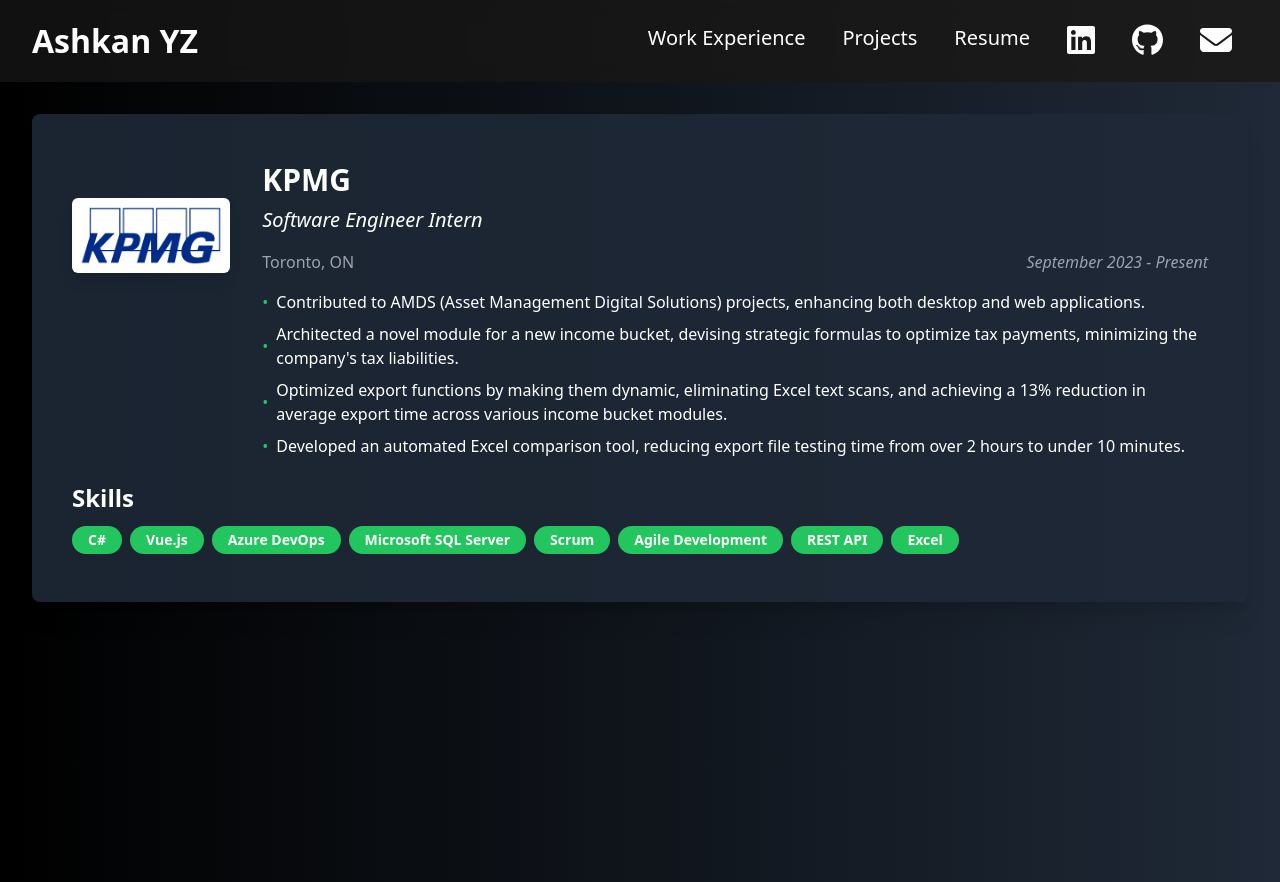
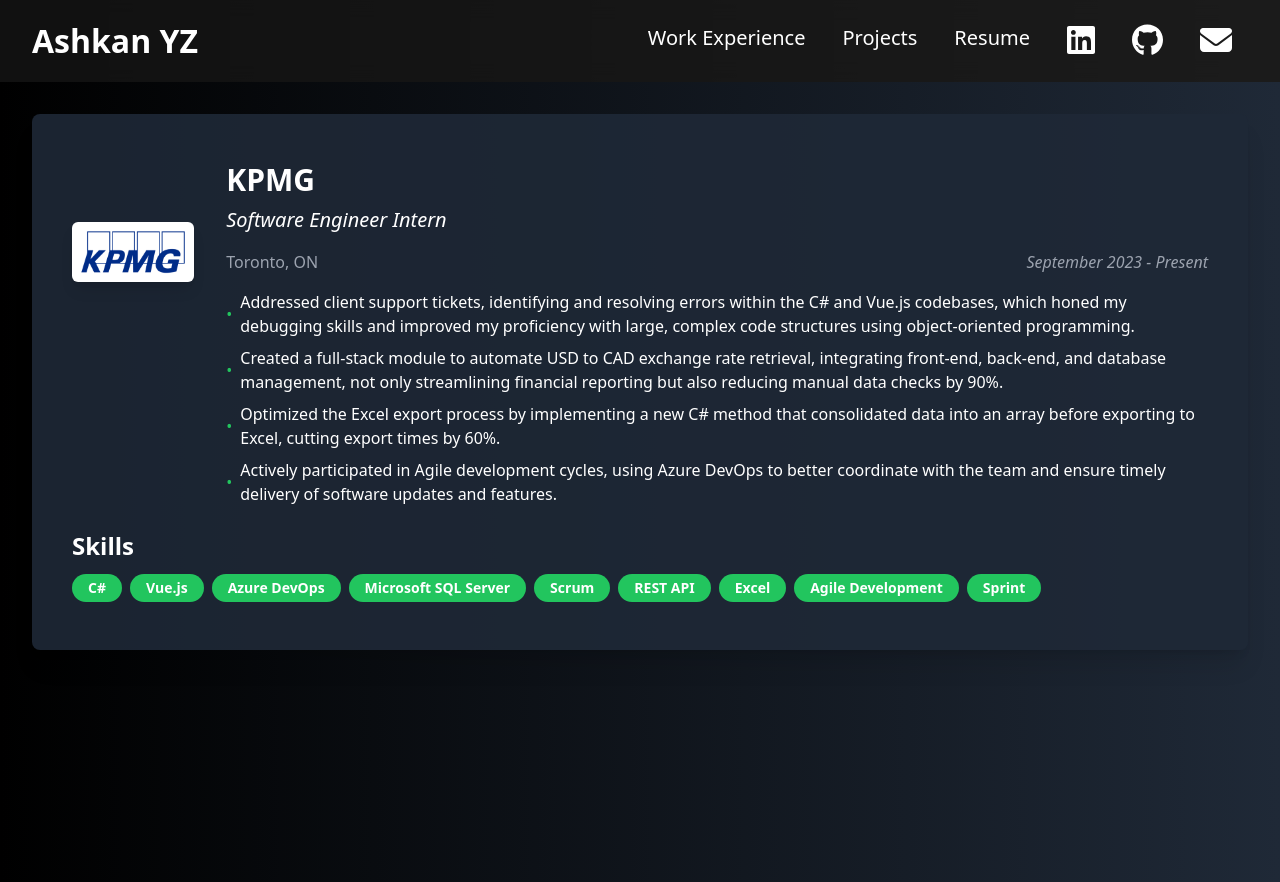
Before and after one commit to Ashoolak/my-portfolio, a Next.js app: page /work-experience/1 in a window 1280 px wide. Built offline with nearby package versions, Linux system fonts and the light colour scheme.

Commit message:
Updated description for kpmg

```diff
--- a/src/data/workExperience.js
+++ b/src/data/workExperience.js
@@ -6,7 +6,7 @@
     location: 'Toronto, ON',
     title: 'Software Engineer Intern',
     description:
-      "Contributed to AMDS (Asset Management Digital Solutions) projects, enhancing both desktop and web applications.;Architected a novel module for a new income bucket, devising strategic formulas to optimize tax payments, minimizing the company's tax liabilities.;Optimized export functions by making them dynamic, eliminating Excel text scans, and achieving a 13% reduction in average export time across various income bucket modules.;Developed an automated Excel comparison tool, reducing export file testing time from over 2 hours to under 10 minutes.",
+      'Addressed client support tickets, identifying and resolving errors within the C# and Vue.js codebases, which honed my debugging skills and improved my proficiency with large, complex code structures using object-oriented programming.;Created a full-stack module to automate USD to CAD exchange rate retrieval, integrating front-end, back-end, and database management, not only streamlining financial reporting but also reducing manual data checks by 90%.;Optimized the Excel export process by implementing a new C# method that consolidated data into an array before exporting to Excel, cutting export times by 60%.;Actively participated in Agile development cycles, using Azure DevOps to better coordinate with the team and ensure timely delivery of software updates and features.',
     imageUrl: '/companies/KPMG.png',
     skills: [
       'C#',
@@ -14,9 +14,10 @@
       'Azure DevOps',
       'Microsoft SQL Server',
       'Scrum',
-      'Agile Development',
       'REST API',
       'Excel',
+      'Agile Development',
+      'Sprint',
     ],
   },
   {
```
